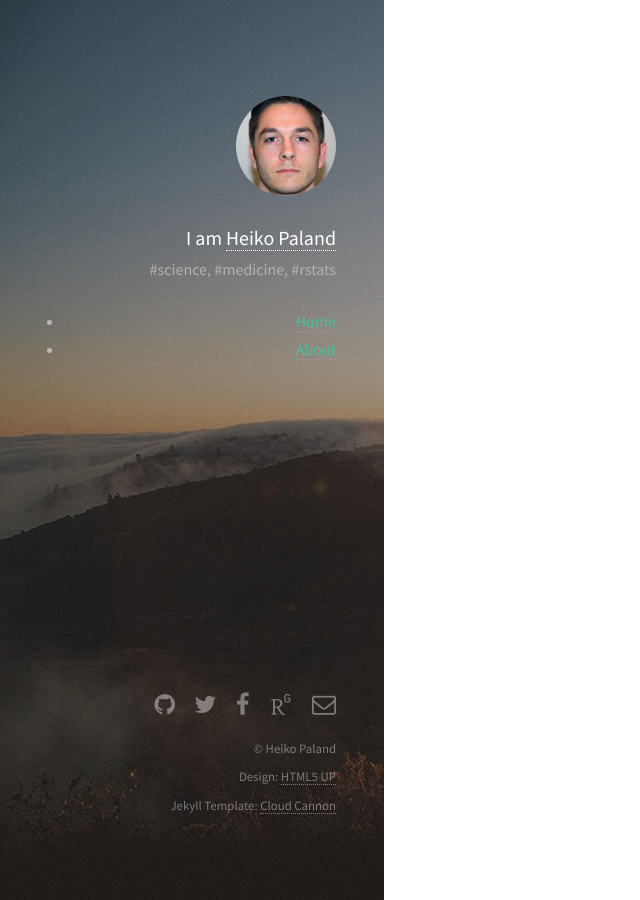
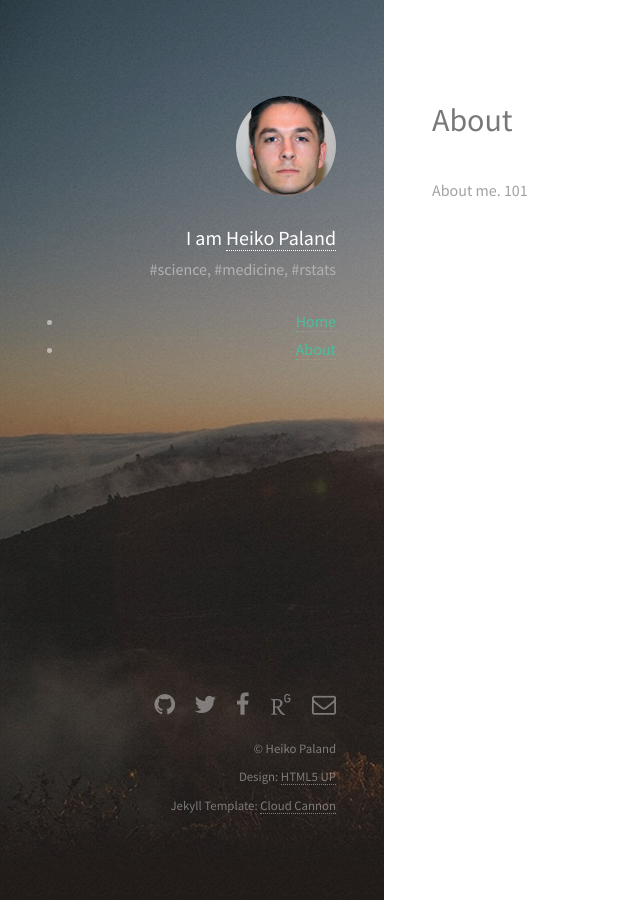
Before and after one commit to old-jekyll-templates/Strata-Jekyll-Theme, a Jekyll site: the page built from about.md, in a window 1280 px wide. Shown: the whole page, without its empty margins (0-640 px from the left). Built offline with Jekyll 4.4.1, drawn with Linux system fonts in a browser that asks for light colours; some web fonts are replaced.

Commit message:
Update page.html

```diff
--- a/_layouts/page.html
+++ b/_layouts/page.html
@@ -2,7 +2,14 @@
 layout: default
 ---
 
-<div class="page">
-  <h1 class="page-title">{{ page.title }}</h1>
-  {{ content }}
+<div id="main">
+    <article>
+        <header class="major">
+            <h2 class="post-title">{{ page.title }}</h2>
+        </header>
+
+        <section>
+            {{ content }}
+        </section>
+    </article>
 </div>
```
